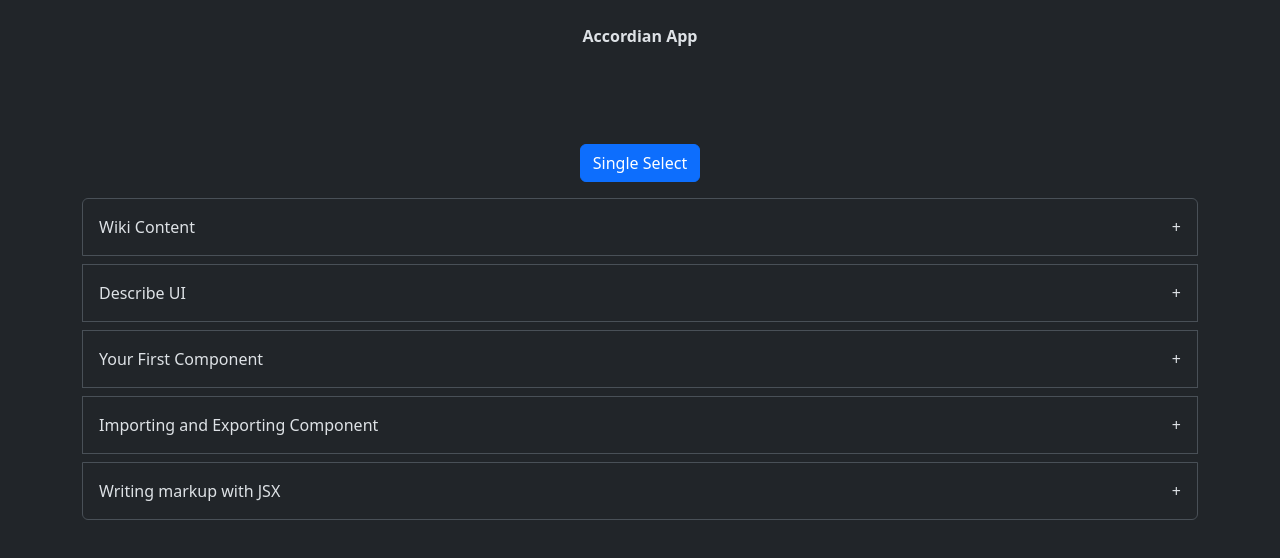
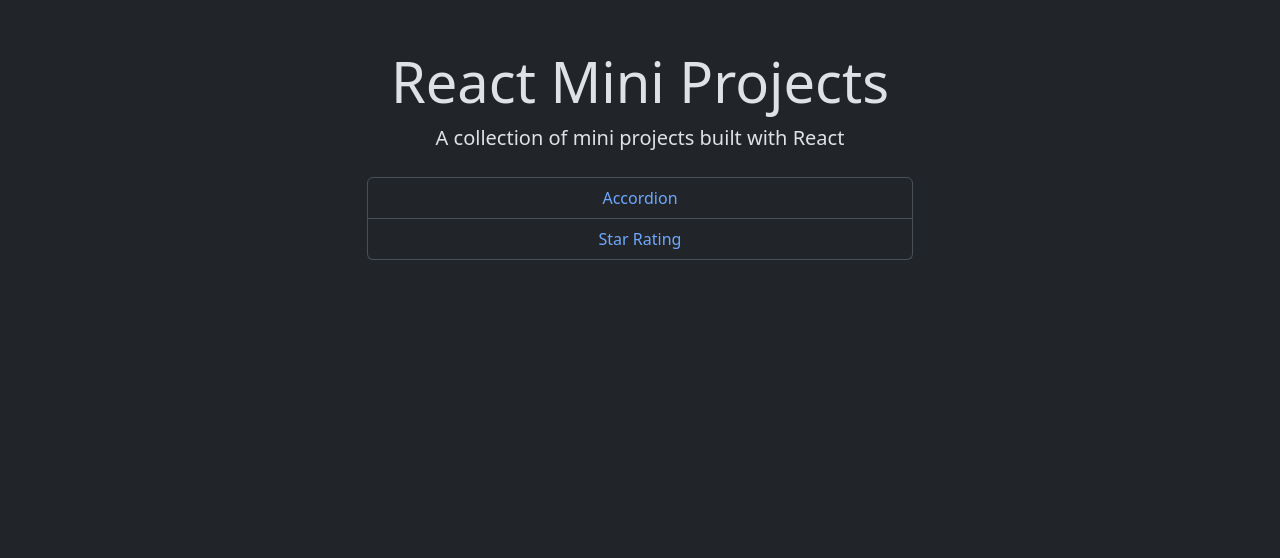
Before and after one commit to santoshmanaguli/React-25-projects, a React (Vite) app in the folder accordian/: page / in a window 1280 px wide. Shown: the top 558 px of the page. Built offline with nearby package versions, Linux system fonts and the light colour scheme.

Commit message:
added routing and home page to display all other app

```diff
--- a/accordian/package.json
+++ b/accordian/package.json
@@ -11,7 +11,8 @@
   },
   "dependencies": {
     "react": "^18.3.1",
-    "react-dom": "^18.3.1"
+    "react-dom": "^18.3.1",
+    "react-router": "^7.0.1"
   },
   "devDependencies": {
     "@eslint/js": "^9.15.0",
--- a/accordian/src/App.tsx
+++ b/accordian/src/App.tsx
@@ -1,14 +1,17 @@
-import Accordian from "./components/Accordian";
+import React from 'react';
+import { BrowserRouter as Router, Routes, Route } from 'react-router';
+import routes from './routes/routes';
 
-function App() {
+const App: React.FC = () => {
   return (
-    <div>
-      <header className="text-center fw-bold p-4">Accordian App</header>
-      <br />
-      <br />
-      <Accordian></Accordian>
-    </div>
+    <Router>
+      <Routes>
+        {routes.map((route, index) => (
+          <Route key={index} path={route.path} element={route.element} />
+        ))}
+      </Routes>
+    </Router>
   );
-}
+};
 
 export default App;
--- a/accordian/src/components/Accordian.tsx
+++ b/accordian/src/components/Accordian.tsx
@@ -76,6 +76,7 @@ export default function Accordian() {
 
   return (
     <div className="container my-4">
+      <header className="text-center fw-bold p-4">Accordian App</header>
       <div className="text-center mb-3">
         <button
           className="btn btn-primary"
--- /dev/null
+++ b/accordian/src/components/Home/Home.tsx
@@ -0,0 +1,36 @@
+import { Link } from "react-router";
+
+export default function Home() {
+  const apps = [
+    {
+      name: "Accordion",
+      path: "/accordian",
+    },
+    { name: "Star Rating", path: "/star_rating" },
+  ];
+
+  return (
+    <div className="container mt-5">
+      <div className="text-center mb-4">
+        <h1 className="display-4">React Mini Projects</h1>
+        <p className="lead">A collection of mini projects built with React</p>
+      </div>
+      <div className="row justify-content-center">
+        <div className="col-md-6">
+          <ul className="list-group">
+            {apps.map((app, index) => (
+              <li
+                key={index}
+                className="list-group-item d-flex align-items-center justify-content-center"
+              >
+                <Link to={app.path} className="text-decoration-none">
+                  {app.name}
+                </Link>
+              </li>
+            ))}
+          </ul>
+        </div>
+      </div>
+    </div>
+  );
+}
--- /dev/null
+++ b/accordian/src/routes/routes.tsx
@@ -0,0 +1,9 @@
+import Home from "../components/Home/Home";
+import Accordian from "../components/Accordian";
+
+const routes = [
+  { path: "/", element: <Home /> },
+  { path: "/accordian", element: <Accordian /> },
+];
+
+export default routes;
```
Also changed, not shown: 1 other file (tests, documents, lock files or other folders).
